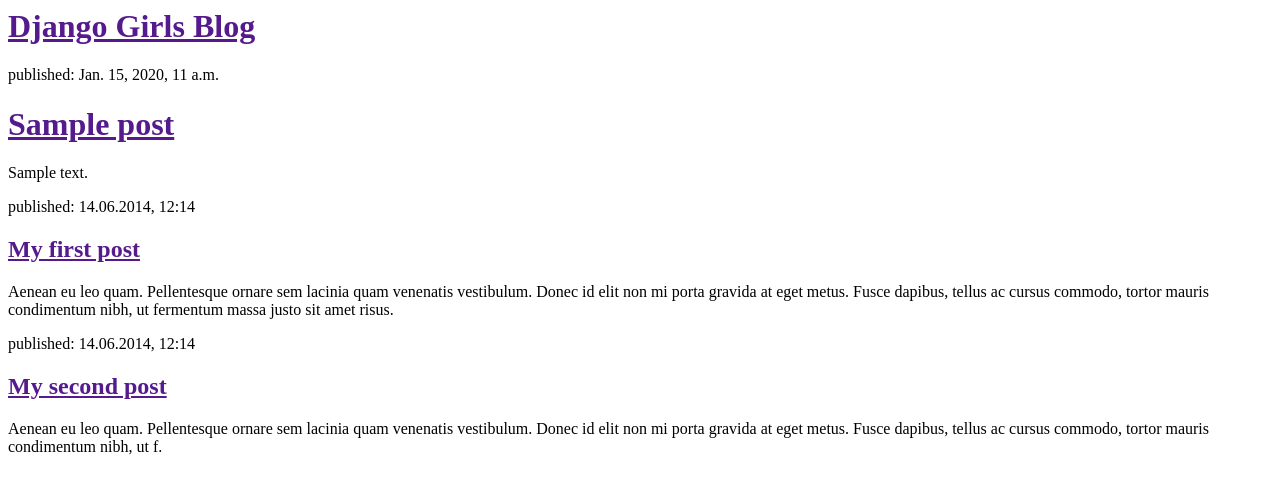
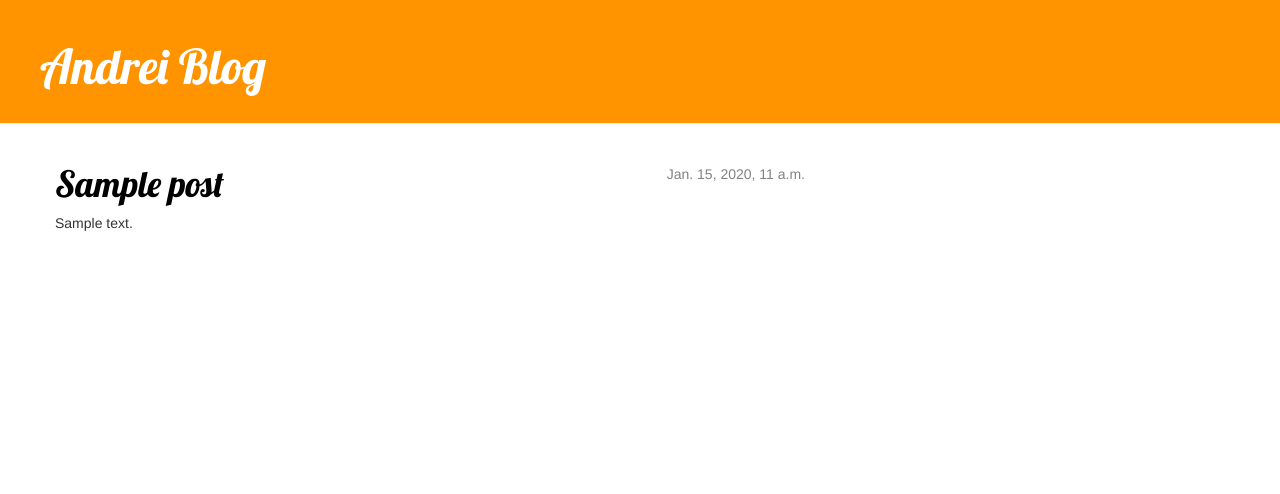
Before and after one commit to TeRvErO/my-first-blog, a Django app: template blog/templates/blog/post_list.html in a window 1280 px wide. Shown: the top 494 px of the page. Run offline with Django 3.2, Linux system fonts and the light colour scheme; the template is opened without the code that fills it: values that come from a table or form of the project are taken from there, others are empty; tables that the repository leaves empty hold one stand-in row (values such as "Sample post"); some libraries are stand-ins or nearby versions.

Commit message:
New design of site

```diff
--- /dev/null
+++ b/blog/static/css/blog.css
@@ -0,0 +1,47 @@
+.page-header {
+        background-color: #ff9400;
+        margin-top: 0;
+        padding: 20px 20px 20px 40px;
+    }
+
+    .page-header h1, .page-header h1 a, .page-header h1 a:visited, .page-header h1 a:active {
+        color: #ffffff;
+        font-size: 36pt;
+        text-decoration: none;
+    }
+
+    .content {
+        margin-left: 40px;
+    }
+
+    h1, h2, h3, h4 {
+        font-family: 'Lobster', cursive;
+    }
+
+    .date {
+        float: right;
+        color: #828282;
+    }
+
+    .save {
+        float: right;
+    }
+
+    .post-form textarea, .post-form input {
+        width: 100%;
+    }
+
+    .top-menu, .top-menu:hover, .top-menu:visited {
+        color: #ffffff;
+        float: right;
+        font-size: 26pt;
+        margin-right: 20px;
+    }
+
+    .post {
+        margin-bottom: 70px;
+    }
+
+    .post h1 a, .post h1 a:visited {
+        color: #000000;
+    }
--- a/blog/templates/blog/post_list.html
+++ b/blog/templates/blog/post_list.html
@@ -1,28 +1,31 @@
+    {% load staticfiles %}
     <html>
         <head>
-            <title>Andrei's blog</title>
+
+            <div class="page-header">
+				<h1><a href="/">Andrei Blog</a></h1>
+			</div>
+            <link rel="stylesheet" href="//maxcdn.bootstrapcdn.com/bootstrap/3.2.0/css/bootstrap.min.css">
+            <link rel="stylesheet" href="//maxcdn.bootstrapcdn.com/bootstrap/3.2.0/css/bootstrap-theme.min.css">
+            <link rel="stylesheet" href="{% static 'css/blog.css' %}">
+			<link href="https://fonts.googleapis.com/css?family=Lobster&subset=latin,cyrillic" rel="stylesheet" type="text/css">
         </head>
         <body>
             <div>
-                <h1><a href="">Django Girls Blog</a></h1>
+			<div class="content container">
+        <div class="row">
+            <div class="col-md-8">
+                {% for post in posts %}
+                    <div class="post">
+                        <div class="date">
+                            {{ post.published_date }}
                         </div>
-			{% for post in posts %}
-				<div>
-					<p>published: {{ post.published_date }}</p>
                         <h1><a href="">{{ post.title }}</a></h1>
                         <p>{{ post.text|linebreaksbr }}</p>
                     </div>
                 {% endfor %}
-            <div>
-                <p>published: 14.06.2014, 12:14</p>
-                <h2><a href="">My first post</a></h2>
-                <p>Aenean eu leo quam. Pellentesque ornare sem lacinia quam venenatis vestibulum. Donec id elit non mi porta gravida at eget metus. Fusce dapibus, tellus ac cursus commodo, tortor mauris condimentum nibh, ut fermentum massa justo sit amet risus.</p>
             </div>
-
-            <div>
-                <p>published: 14.06.2014, 12:14</p>
-                <h2><a href="">My second post</a></h2>
-                <p>Aenean eu leo quam. Pellentesque ornare sem lacinia quam venenatis vestibulum. Donec id elit non mi porta gravida at eget metus. Fusce dapibus, tellus ac cursus commodo, tortor mauris condimentum nibh, ut f.</p>
+        </div>
     </div>
         </body>
     </html>
```
Lines whose indentation alone changed are shown as unchanged.
